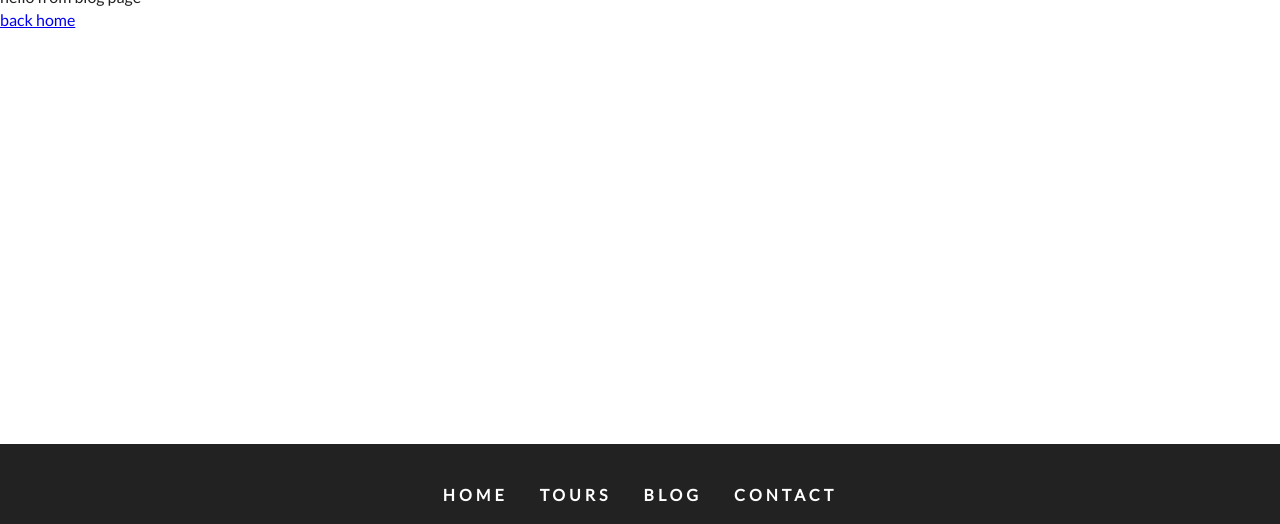
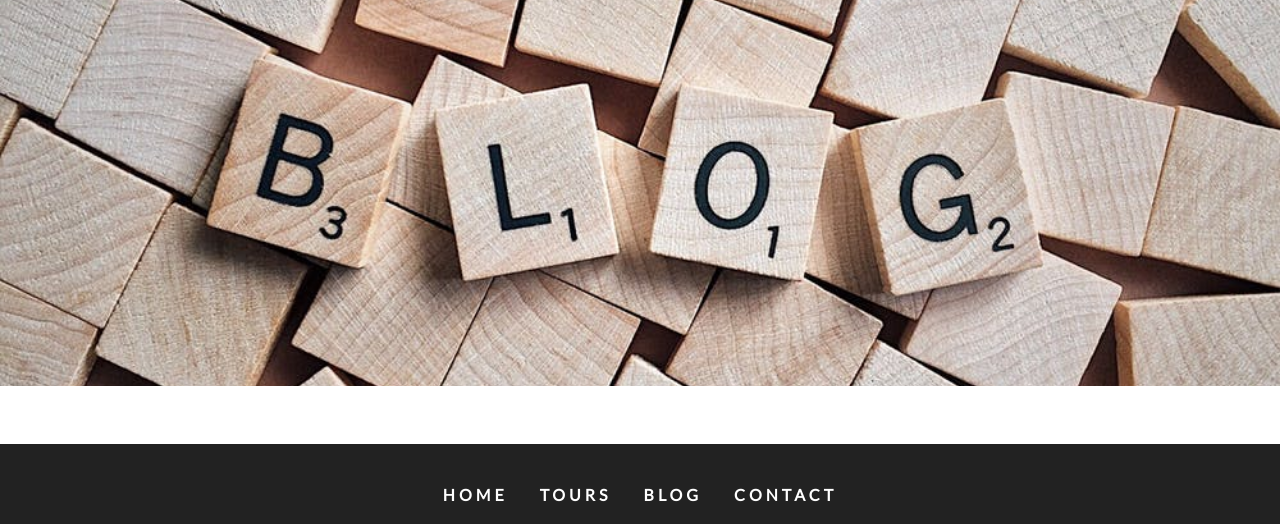
Before and after one commit to ajscholz/gatsby-backroads, a Gatsby site: page /blog in a window 1280 px wide. Shown: the part 161-685 px from the top of the page. Built offline with nearby package versions, Linux system fonts and the light colour scheme; Gatsby itself is replaced by a stand-in of ours.

Commit message:
added all background images

```diff
--- a/src/pages/blog.js
+++ b/src/pages/blog.js
@@ -1,13 +1,27 @@
 import React from "react"
 import { Link } from "gatsby"
 import Layout from "../components/Layout"
+import StyledHero from "../components/StyledHero"
+import { graphql } from "gatsby"
 
-const blog = () => {
+const blog = ({ data }) => {
   return (
     <Layout>
-      hello from blog page<Link to="/">back home</Link>
+      <StyledHero img={data.blogBcg.childImageSharp.fluid} />
     </Layout>
   )
 }
 
+export const query = graphql`
+  {
+    blogBcg: file(relativePath: { eq: "blogBcg.jpeg" }) {
+      childImageSharp {
+        fluid(maxWidth: 4160, quality: 90) {
+          ...GatsbyImageSharpFluid_withWebp
+        }
+      }
+    }
+  }
+`
+
 export default blog
```
Also changed, not shown: src/pages/contact.js (+20 -2 lines), src/pages/tours.js (+16 -2 lines).
